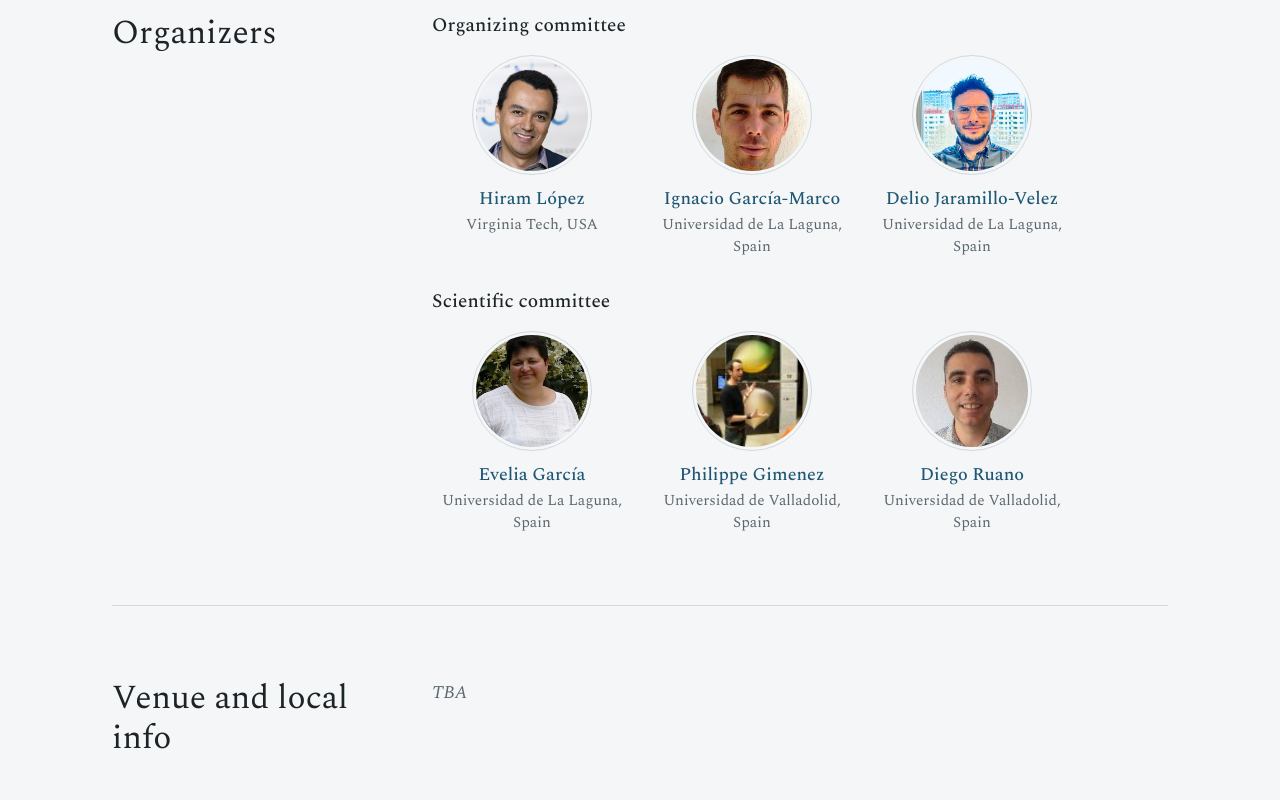
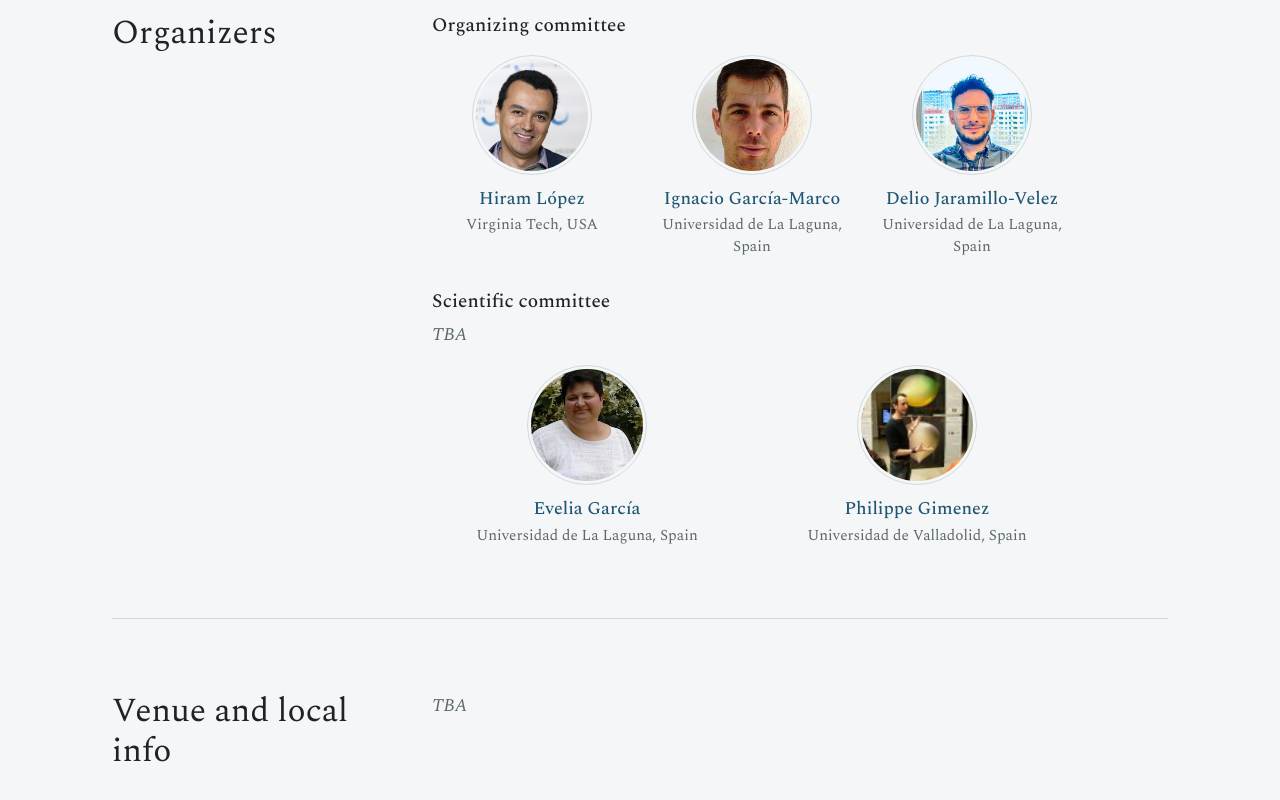
Before and after one commit to Delio090418/CANARiAS-algebra-fest-2027, a plain HTML site: page index.html in a window 1280 px wide. Shown: the part 2203-3003 px from the top of the page. Drawn offline with nearby package versions, Linux system fonts and the light colour scheme.

Commit message:
Update scientific committee section in index.html
Uncomment TBA paragraph and remove Diego Ruano organizer section.

```diff
--- a/index.html
+++ b/index.html
@@ -478,7 +478,7 @@
       </div>
       <div id="scientific-committee">
         <h3>Scientific committee</h3>
-         <!--<p class="tba">TBA</p>-->
+         <p class="tba">TBA</p>
         <div class="organizers-grid">
           <div class="organizer" id="organizer-garcia">
             <img src="evelia.jpg" alt="Evelia García" class="organizer-photo">
@@ -490,11 +490,11 @@
             <p class="organizer-name"><a href="https://scholar.google.com/citations?user=-M6qpVUAAAAJ&hl=es">Philippe Gimenez</a></p>
             <p class="organizer-affiliation">Universidad de Valladolid, Spain</p>
           </div>
-          <div class="organizer" id="organizer-ruano">
+          <!--<div class="organizer" id="organizer-ruano">
             <img src="diego.jpg" alt="Diego Ruano" class="organizer-photo">
             <p class="organizer-name"><a href="https://www.singacom.uva.es/~ruano/">Diego Ruano</a></p>
             <p class="organizer-affiliation">Universidad de Valladolid, Spain</p>
-          </div>
+          </div>-->
         </div>
       </div>
       </div>
```
